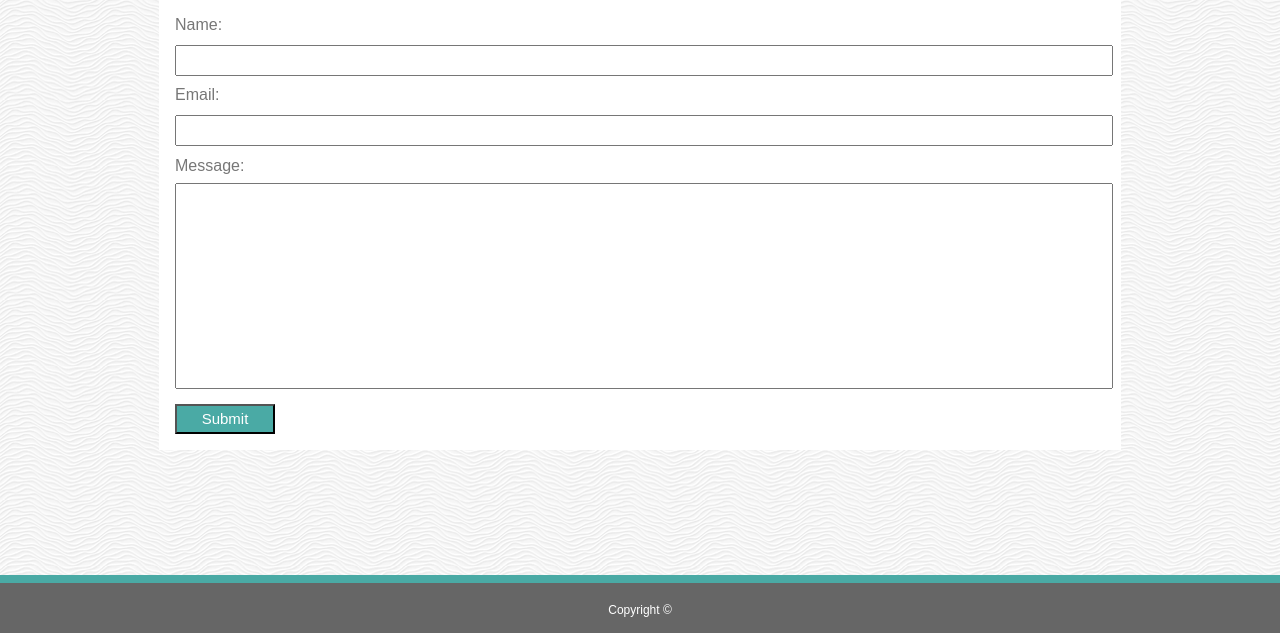
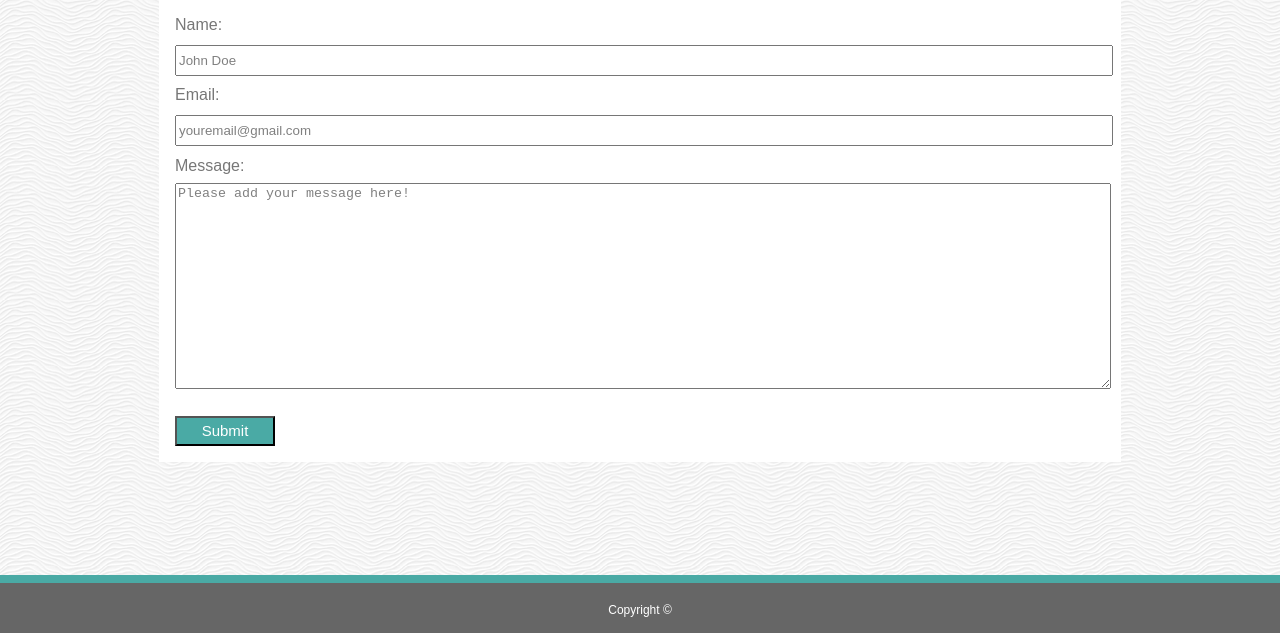
Before and after one commit to mrsfafrak/Basic-Portfolio, a plain HTML site: page contact.html in a window 1280 px wide. Shown: the part 167-800 px from the top of the page. Drawn offline with Linux system fonts and the light colour scheme.

Commit message:
added comments and improved contact form

```diff
--- a/assets/css/style.css
+++ b/assets/css/style.css
@@ -44,9 +44,6 @@ a:hover{
     float: left;
     margin-right: 20px;
 }
-/* .profile-text{
-    float: left;
-} */
 
 /* -----  Contact Form formatting and Contact page formatting ----------*/
 form{
@@ -59,10 +56,12 @@ form{
 .formspec1{
     width: 930px;
     height: 25px;
+    color: gray;
 }
 .formspec2{
     width: 930px;
     height: 200px;
+    color: gray;
 }
 .formsubmit{
     font-family:'Arial', 'Helvetica Neue', Helvetica, sans-serif;
@@ -101,10 +100,12 @@ img{
 .float{
     float: left;
     margin: 30px 20px 0px 20px;
+    z-index: 1;
 }
 .absolute{
     position: absolute;
     bottom: 315px;
+    z-index: 2;
     text-align: center;
     font-family: 'Georgia', Times, 'Times New Roman', serif;
     color: #ffffff;
@@ -119,6 +120,7 @@ img{
 .absolute2{
     position: absolute;
     bottom: 125px;
+    z-index: 2;
     text-align: center;
     font-family: 'Georgia', Times, 'Times New Roman', serif;
     color: #ffffff;
--- a/contact.html
+++ b/contact.html
@@ -8,8 +8,8 @@
 </head>
 
 <body>
-    <div class="top-section">
-        <header>
+    <!--     Top ribbon of the page      -->
+    <header class="top-section">
         <nav>
             <div class="navleft">
                 <span class="name">Victoria (Tori) Fafrak</span>
@@ -23,8 +23,7 @@
             </div>
         </nav>
     </header>
-    </div>
-
+    <!--    Beginning of the main content of the page   -->
     <div class="contact-section">
         <div class="borderpatrol">
             <h1>Contact</h1>
@@ -32,22 +31,24 @@
         <form>
             Name:
             <br>
-            <input class="formspec1" type="text" name="name">
+            <input class="formspec1" type="text" name="name" value="John Doe">
             <br>
             Email:
             <br>
-            <input class="formspec1" type="text" name="email">
+            <input class="formspec1" type="email" name="email" value="youremail@gmail.com">
             <br>
             Message:
             <br>
-            <input class="formspec2" type="text" name="message">
+            <textarea class="formspec2">Please add your message here!</textarea>
             <br>
-            <input class="formsubmit" type="submit" value="Submit">
+            <button class="formsubmit" type="submit">Submit</button>
         </form>
     </div>
+
     <footer>
         Copyright ©
     </footer>
+
 </body>
 
 </html>
```
Also changed, not shown: index.html (+6 -4 lines), portfolio.html (+7 -3 lines). Lines whose indentation alone changed are shown as unchanged.
